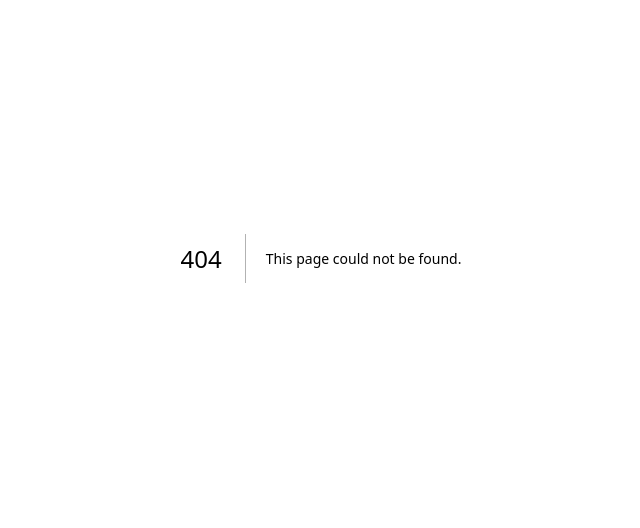
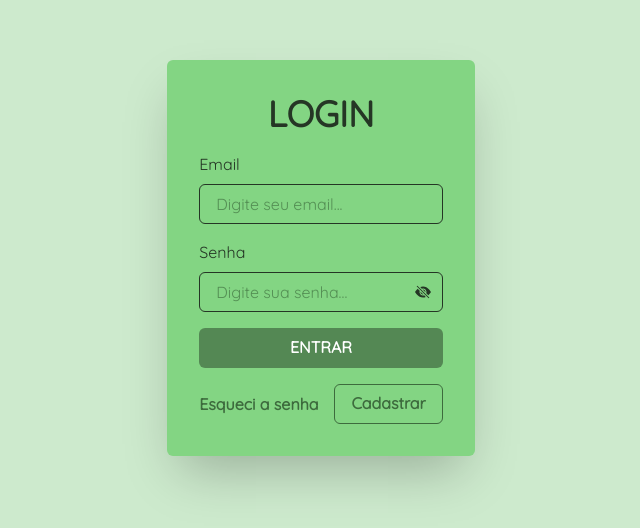
Before and after one commit to Smylle3/moneymaster, a Next.js app: page /auth/login in a window 1280 px wide. Before the commit this address had no page. Shown: the part 142-670 px from the top of the page, without its empty margins (319-959 px from the left). Built offline with nearby package versions, Linux system fonts and the light colour scheme.

Commit message:
Muda para nova pasta

```diff
--- a/pages/login.tsx
+++ b/pages/auth/login.tsx
@@ -4,8 +4,10 @@ import React from "react"
 import { useForm } from "react-hook-form"
 import { yupResolver } from "@hookform/resolvers/yup"
 import { schemaLogin } from "utils/validationSchema"
+import { useRouter } from "next/router"
 
 export default function Login() {
+    const router = useRouter()
     const {
         control,
         handleSubmit,
@@ -16,6 +18,10 @@ export default function Login() {
 
     function handleLogin(data: any) {
         console.log("data", data)
+    }
+
+    const handleClick = () => {
+        router.push("/auth/signin")
     }
 
     return (
@@ -29,7 +35,6 @@ export default function Login() {
                 p={"2em"}
                 borderRadius={"md"}
                 shadow={"2xl"}
-
                 w={"fit-content"}
             >
                 {/* <Image src="/MoneyMaster_logo.svg" alt="MoneyMaster logo" /> */}
@@ -87,6 +92,7 @@ export default function Login() {
                         variant={"outline"}
                         colorScheme="blackAlpha"
                         color={"primary.800"}
+                        onClick={handleClick}
                     >
                         Cadastrar
                     </Button>
```
